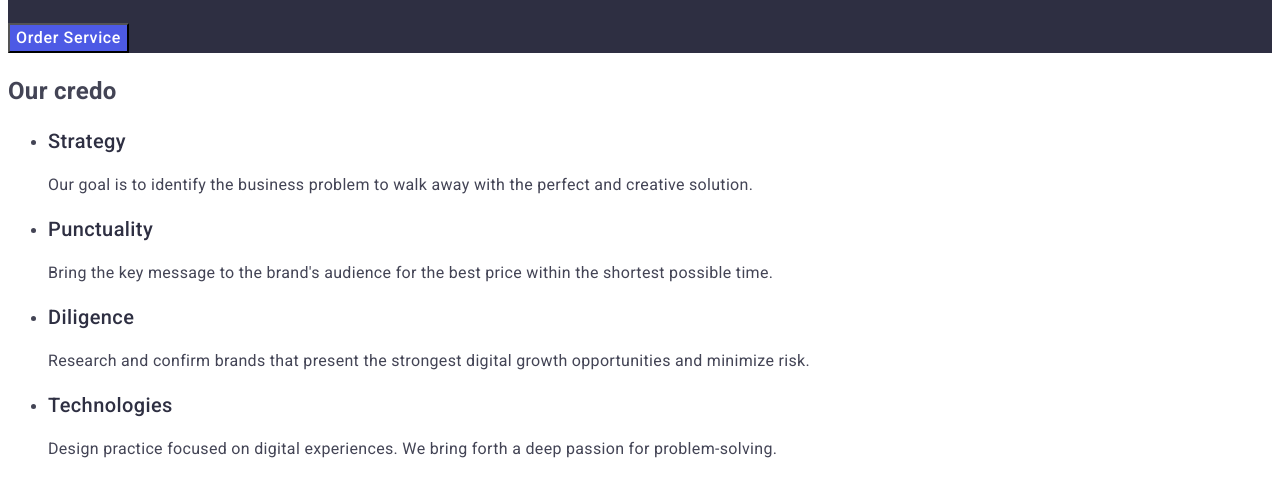
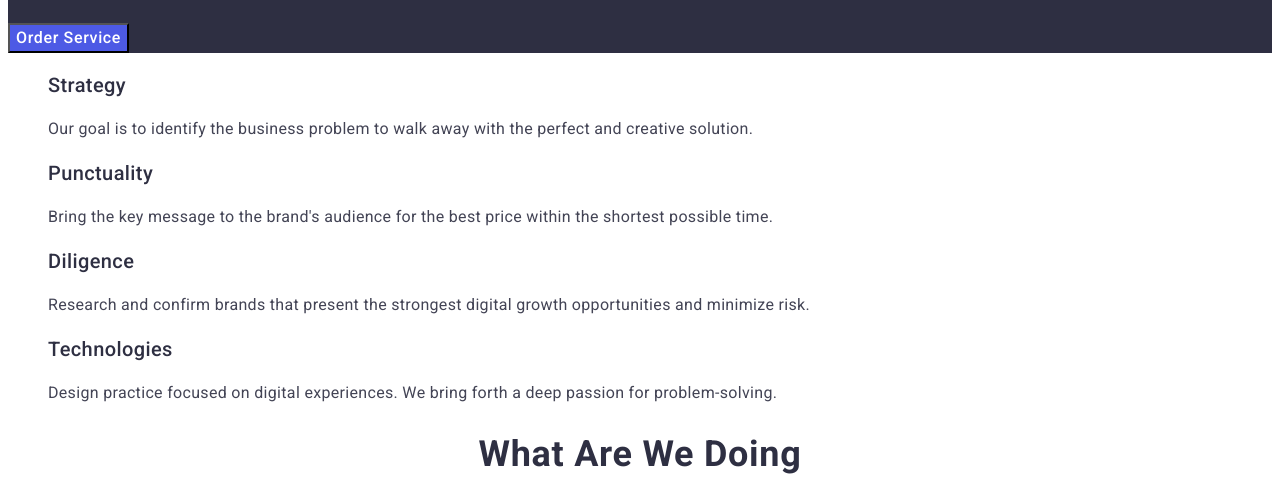
Before and after one commit to perov-oleksandr/goit-markup-hw-021, a plain HTML site: page index.html in a window 1280 px wide. Shown: the part 314-800 px from the top of the page. Drawn offline with Linux system fonts and the light colour scheme.

Commit message:
Update index.html

```diff
--- a/index.html
+++ b/index.html
@@ -40,8 +40,9 @@
     </section>
     <!-- Features -->
     <section class="features">
-        <h2 class="features-hidden">Our credo</h2>
-        <ul>
+        <!--<h2 class="features-hidden">Our credo</h2>   bylo?-->
+        <h2 hidden class="features-hidden">Our features</h2>
+        <ul class="list">
             <li>
                 <h3 class="features-title title">Strategy</h3>
                 <p class="features-text">Our goal is to identify the business problem to walk away with the perfect and creative solution.</p>
```
